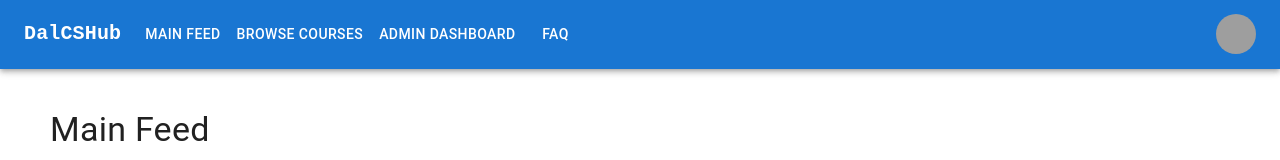
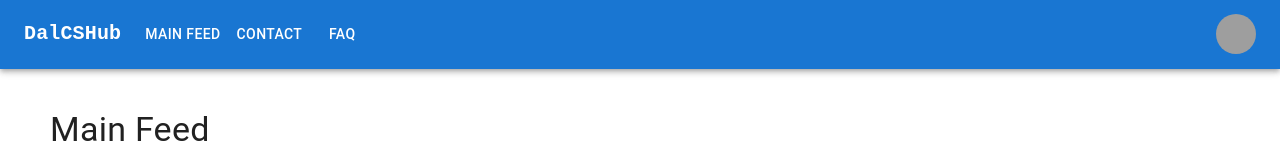
Before and after one commit to Lareina-Y/DalCSHub, a React (Create React App) app in the folder dalcshub-react/: page / in a window 1280 px wide. Shown: the top 160 px of the page. Built offline with nearby package versions, Linux system fonts and the light colour scheme; grey boxes are pictures that could not be loaded.

Commit message:
update links in nav bar

```diff
--- a/dalcshub-react/src/components/NavBar.js
+++ b/dalcshub-react/src/components/NavBar.js
@@ -1,13 +1,29 @@
 // reference: starter from https://mui.com/material-ui/react-app-bar/
 import { useState } from 'react';
-import { AppBar, Box, Toolbar, IconButton, Avatar, Button, Tooltip, Typography, MenuItem, Menu, Container} from '@mui/material';
+import { useNavigate } from 'react-router-dom';
+import { AppBar, Box, Toolbar, IconButton, Avatar, Button, Tooltip, Typography, MenuItem, Menu, Container } from '@mui/material';
 import MenuIcon from '@mui/icons-material/Menu';
 import userImage from '../assets/images/user.jpg'
 
-const pages = ['Main Feed', 'Browse Courses', 'Admin Dashboard', 'FAQ'];
+const pages = [
+  {
+    name:'Main Feed',
+    link: '/main'
+  },
+  {
+    name: 'Contact',
+    link: '/contact'
+  },
+  {
+    name: 'FAQ',
+    link: '/faq'
+  }
+];
+
 const settings = ['Profile', 'Logout'];
 
 export const NavBar = () => {
+  const navigate = useNavigate();
   const [anchorElNav, setAnchorElNav] = useState(null);
   const [anchorElUser, setAnchorElUser] = useState(null);
 
@@ -74,8 +90,8 @@ export const NavBar = () => {
               }}
             >
               {pages.map((page) => (
-                <MenuItem key={page} onClick={handleCloseNavMenu}>
-                  <Typography textAlign="center">{page}</Typography>
+                <MenuItem key={page.name} onClick={handleCloseNavMenu}>
+                  <Typography textAlign="center" component="a" href={page.link}>{page.name}</Typography>
                 </MenuItem>
               ))}
             </Menu>
@@ -102,11 +118,11 @@ export const NavBar = () => {
           <Box sx={{ flexGrow: 1, display: { xs: 'none', md: 'flex' } }}>
             {pages.map((page) => (
               <Button
-                key={page}
-                onClick={handleCloseNavMenu}
+                key={page.name}
+                onClick={() => navigate(`..${page.link}`) }
                 sx={{ my: 2, color: 'white', display: 'block' }}
               >
-                {page}
+                {page.name}
               </Button>
             ))}
           </Box>
```
